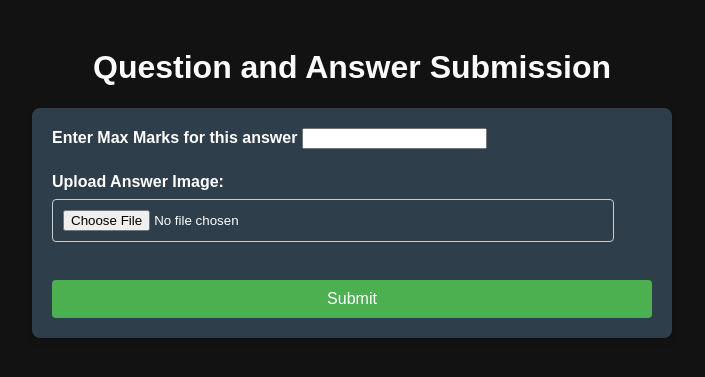
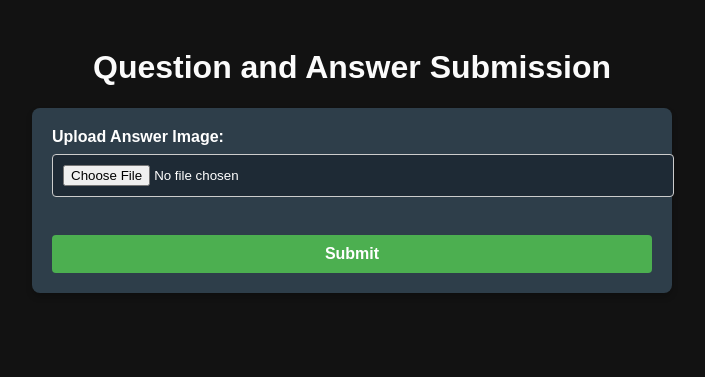
Before and after one commit to bharat-omr/flask__ocr_eval, a Flask app: page / in a window 1280 px wide. Shown: the top 377 px of the page, without its empty margins (288-993 px from the left). Run offline with Flask 3, Linux system fonts and the light colour scheme.

Commit message:
second commit

```diff
--- a/app.py
+++ b/app.py
@@ -8,59 +8,43 @@ app = Flask(__name__)
 app.config['UPLOAD_FOLDER'] = './uploads'
 os.makedirs(app.config['UPLOAD_FOLDER'], exist_ok=True)
 
-
 @app.route('/')
 def index():
     return render_template('index.html')
 
-
-@app.route("/upload", methods = ['POST'])
+@app.route("/upload", methods=['POST'])
 def upload_image():
     if 'answer_image' not in request.files:
         return jsonify({"error": "Missing files"}), 400
 
-    # Save the uploaded file
     file_paths = {}
 
-    #Check for empty filename
     for file_key, file in request.files.items():
         if file is None or file.filename == '':
-            return jsonify({'errpr': f"No fiel selected for {file_key}"}), 420
+            return jsonify({'error': f"No file selected for {file_key}"}), 420
 
-        # Save the file and store the path
         file_path = os.path.join(app.config['UPLOAD_FOLDER'], file.filename)
         file.save(file_path)
         file_paths[file_key] = file_path
 
-    # Extract text from the saved files
     answer_text = extract_text(file_paths['answer_image'])
-    max_marks = request.form['max_marks']
 
-    new_entry = {
-        "user_answer": answer_text,
-        "max_marks": max_marks
-    }
+    new_entry = {"user_answer": answer_text}
 
-    # Debug Print
     print(f"Payload\n{new_entry}")
 
     try:
-        # Send rewuest
-        url = 'http://192.168.1.24:9000/evaluate'
+        url = 'http://192.168.1.35:9000/evaluate'
         evaluation_response = requests.post(
             url,
-            json = new_entry,
-            headers = {'Content-Type': 'application/json'}
+            json=new_entry,
+            headers={'Content-Type': 'application/json'}
         )
 
-        # Outpur dir exist
         output_dir = './output'
-        os.makedirs(output_dir, exist_ok = True)
-
-        # Save the respone in  JSON format
+        os.makedirs(output_dir, exist_ok=True)
         output_file_path = os.path.join(output_dir, "output_file.json")
 
-        # Load existing data if the file exists
         if os.path.exists(output_file_path):
             try:
                 with open(output_file_path, 'r') as json_file:
@@ -69,27 +53,22 @@ def upload_image():
                         existing_data = [existing_data]
             except json.JSONDecodeError:
                 print("Error reading existing JSON file. Creating a new one")
-                existing_data  =[]
-
+                existing_data = []
         else:
             existing_data = []
 
-        # Append the new entry
         existing_data.append(new_entry)
 
-        # Save and Update the JSON file
-        with open(output_file_path, 'w', encoding = 'utf-8') as json_file:
-            json.dump(existing_data, json_file, ensure_ascii=False, indent = 4)
+        with open(output_file_path, 'w', encoding='utf-8') as json_file:
+            json.dump(existing_data, json_file, ensure_ascii=False, indent=4)
 
         if evaluation_response.status_code != 200:
-            return jsonify({'error':'Failed to send request to external API', 'details':evaluation_response.text}), 500
+            return jsonify({'error': 'Failed to send request to external API', 'details': evaluation_response.text}), 500
 
-        # Include the external API response in the final output
         feedback = evaluation_response.json().get("Feedback")
         score = evaluation_response.json().get("Marks")
         print(f"\nFeedback: {feedback}\nScore: {score}\n")
 
-        # Return the extracated text and Evaluation Resposne
         return jsonify({
             "Feedback": feedback,
             "Score": score,
@@ -97,9 +76,8 @@ def upload_image():
         })
 
     except Exception as e:
-        print(f"unexpection has occurred {str(e)}")
+        print(f"Unexpected error occurred: {str(e)}")
         return jsonify({'error': f"An unexpected error occurred: {str(e)}"}), 500
 
-
 if __name__ == '__main__':
-    app.run(host = "0.0.0.0", port = 9000, debug=True)
+    app.run(host="0.0.0.0", port=8000, debug=True)
--- a/extract_text.py
+++ b/extract_text.py
@@ -11,7 +11,7 @@ API_KEY = os.getenv("GOOGLE_API_KEY")
 if not API_KEY:
     raise ValueError("API key not found. Set the GOOGLE_API_KEY in env variable")
 genai.configure(api_key = API_KEY)
-model = genai.GenerativeModel("gemini-1.5-flash")
+model = genai.GenerativeModel("gemini-2.0-flash")
 
 
 def extract_text(file_path):
--- a/static/css/style.css
+++ b/static/css/style.css
@@ -23,7 +23,7 @@ form {
   background-color: #2e3e4a;
   color: #ffffff;
   border-radius: 8px;
-  box-shadow: 0 4px 6px rgba(0, 0, 0, 0.1);
+  box-shadow: 0 4px 6px rgba(0, 0, 0, 0.2);
 }
 
 label {
@@ -32,12 +32,14 @@ label {
   font-weight: bold;
 }
 
-select, input[type="file"] {
-  width: 90%;
+input[type="file"] {
+  width: 100%;
   padding: 10px;
   margin-bottom: 20px;
   border: 1px solid #ccc;
   border-radius: 4px;
+  background-color: #1e2a35;
+  color: #ffffff;
 }
 
 button {
@@ -47,27 +49,50 @@ button {
   background-color: #4CAF50;
   color: white;
   font-size: 16px;
+  font-weight: bold;
   border: none;
   border-radius: 4px;
+  transition: background 0.3s ease-in-out;
 }
 
 button:hover {
-  background-color: #b4c000;
+  background-color: #3a8c40;
+  cursor: pointer;
 }
 
 /* Output Area Styling */
-#output-area {
+#output-area,
+#text-output-area {
   margin-top: 20px;
-  padding: 10px;
+  padding: 15px;
   border: 1px solid #ccc;
   background-color: #2e3e4a;
   color: white;
+  border-radius: 6px;
   display: none;
   word-wrap: break-word;
 }
 
-#server-response {
+#server-response,
+#extracted-text {
   white-space: pre-wrap;
   word-wrap: break-word;
   overflow-wrap: break-word;
+  padding: 10px;
+  background-color: #1e2a35;
+  border-radius: 4px;
 }
+
+/* Progress Bar Styling */
+#progress-bar-container {
+  display: none;
+  margin-top: 20px;
+  text-align: center;
+}
+
+#progress-bar {
+  height: 10px;
+  background-color: #4caf50;
+  width: 0%;
+  border-radius: 5px;
+}
--- a/static/js/script.js
+++ b/static/js/script.js
@@ -3,9 +3,7 @@ document.getElementById('qa-form').addEventListener('submit', async function(eve
 
   const formData = new FormData();
   const answerImage = document.getElementById('answer-image').files[0];
-  const maxMarks = document.getElementById('max-marks').value;
   formData.append('answer_image', answerImage);
-  formData.append('max_marks', maxMarks);
 
   const progressBarContainer = document.getElementById('progress-bar-container');
   const progressBar = document.getElementById('progress-bar');
@@ -52,7 +50,7 @@ document.getElementById('qa-form').addEventListener('submit', async function(eve
     textOutputArea.style.display = 'block';
   } catch (error) {
     // Handle errors
-    clearInterval(progressInterval)
+    clearInterval(progressInterval);
     const outputArea = document.getElementById('output-area');
     const serverResponse = document.getElementById('server-response');
 
--- a/templates/index.html
+++ b/templates/index.html
@@ -11,10 +11,6 @@
 <body>
   <h1>Question and Answer Submission</h1>
   <form id="qa-form" method="POST" enctype="multipart/form-data">
-
-    <!-- Max Marks -->
-    <label for="max-marks">Enter Max Marks for this answer</label>
-    <input type="number" id="max-marks" name="max_marks" required><br><br>
 
     <!-- Answer Image upload -->
     <label for="answer-image">Upload Answer Image:</label><br>
@@ -36,7 +32,7 @@
     <div id="extracted-text" style="white-space: pre-wrap; word-wrap: break-word; overflow-wrap: break-word;"></div>
   </div>
 
-  <!-- Output Area 2: Extracted Text -->
+  <!-- Output Area 2: Evaluation -->
   <div id="output-area"
     style="margin-top: 20px; padding: 10px; border: 1px solid #ccc; display: none; word-wrap: break-word; max-width: 100%;">
     <h3>Evaluation:</h3>
```
Also changed, not shown: image_text_read.py (added, +75 -0 lines).
